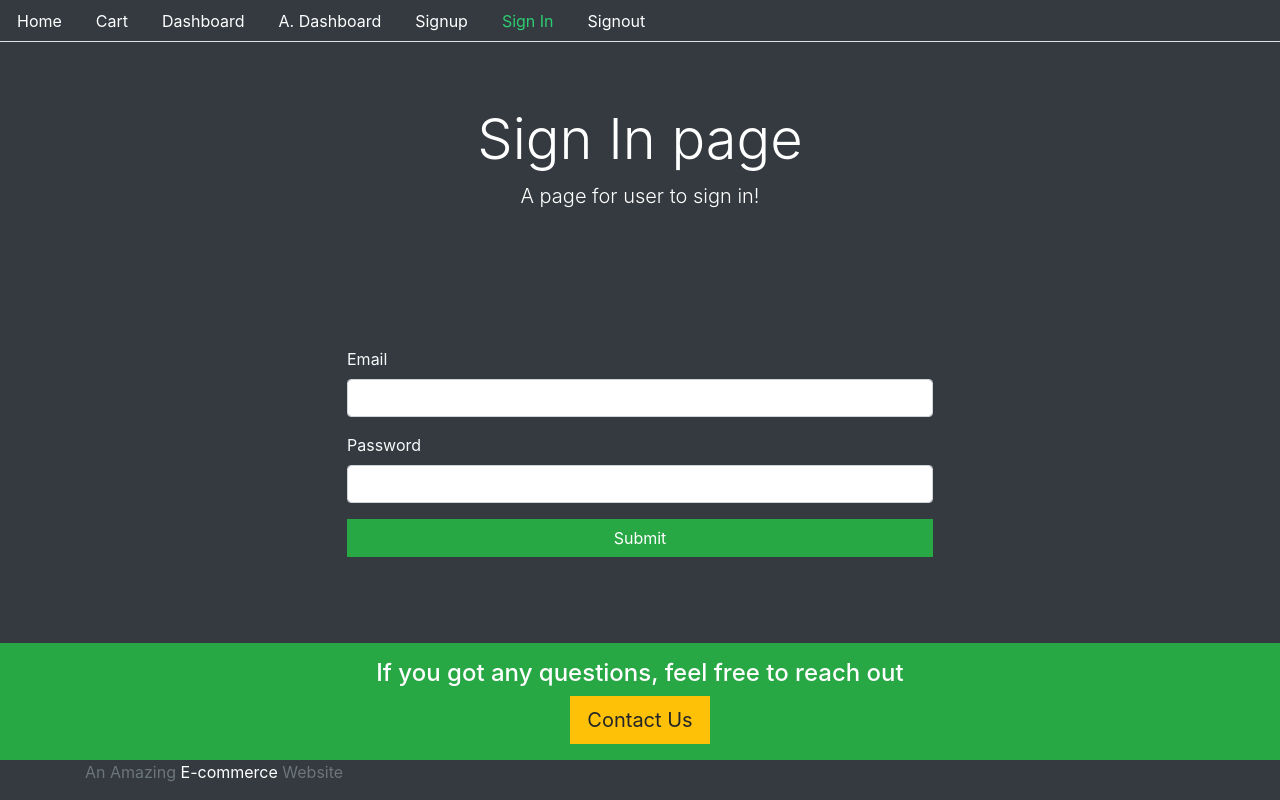
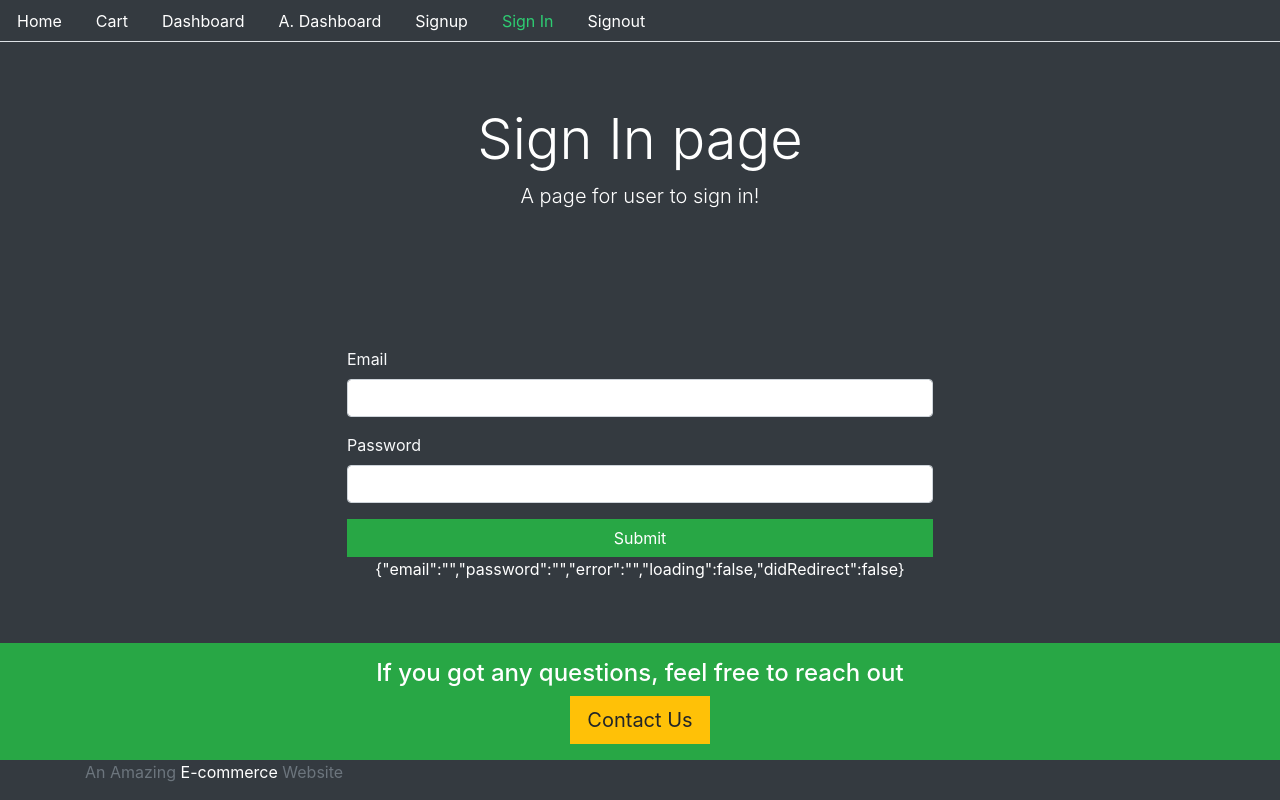
Before and after one commit to rishabhkumar16/E-commerce-MERN, a React (Create React App) app in the folder projfrontend/: page /signin in a window 1280 px wide. Built offline with nearby package versions, Linux system fonts and the light colour scheme.

Commit message:
frontend modified

```diff
--- a/projfrontend/src/user/Signin.js
+++ b/projfrontend/src/user/Signin.js
@@ -39,19 +39,26 @@ const Signin = () => {
       .catch(console.log("signin request failed"));
   };
 
-  const successMessage = () => {
+  const performRedirect = () => {
+    if(didRedirect){
+      if(user && user.role === 1){
+        return <p>redirect to admin</p>
+      }else{
+        return <p>redirect to user dashboard</p>
+      }
+    }
+    if(isAuthenticated()){
+      return <Redirect to="/"/>
+    }
+  };
+
+  const loadingMessage = () => {
     return (
-      <div className="row">
-        <div className="col-md-6 offset-sm-3 text-left">
-          <div
-            className="alert alert-success"
-            style={{ display: success ? "" : "none" }}
-          >
-            New account was created successfully. Please{" "}
-            <Link to="/signin">Login Here</Link>
-          </div>
+      loading && (
+        <div className="alert alert-info">
+          <h2>Loading....</h2>
         </div>
-      </div>
+      )
     );
   };
 
@@ -106,6 +113,10 @@ const Signin = () => {
   return (
     <Base title="Sign In page" description="A page for user to sign in!">
       {signInForm()}
+      {loadingMessage()}
+      {errorMessage()}
+      {performRedirect()}
+      <p className="text-white text-center">{JSON.stringify(values)}</p>
     </Base>
   );
 };
```
